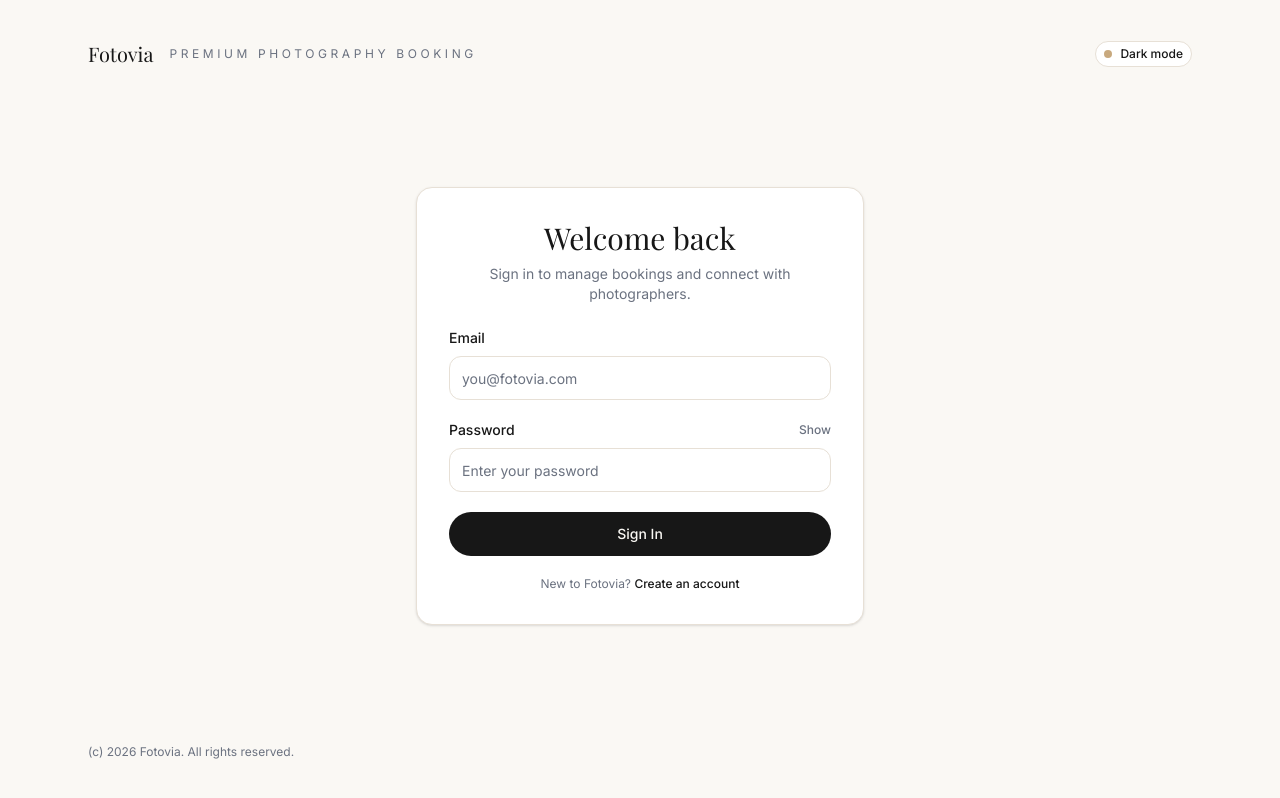
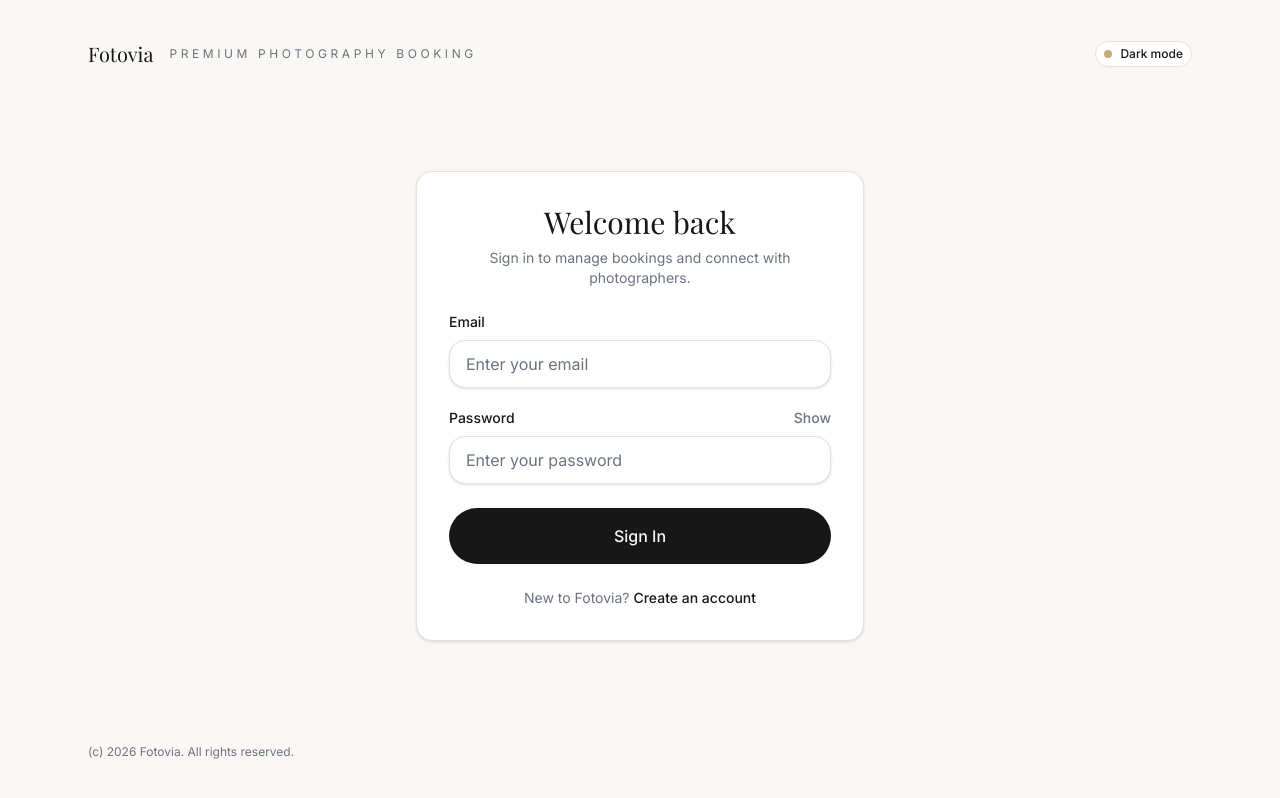
Before and after one commit to tmhuyy/fotovia, a Next.js app in the folder apps/web/: page /sign-in in a window 1280 px wide. Built offline with nearby package versions, Linux system fonts and the light colour scheme; no server answers; a web font is replaced by a local one.

Commit message:
fix: signin page

```diff
--- a/apps/web/package.json
+++ b/apps/web/package.json
@@ -11,7 +11,7 @@
         "check-types": "tsc --noEmit"
     },
     "dependencies": {
-    "@hookform/resolvers": "^3.10.0",
+        "@hookform/resolvers": "^5.1.0",
         "@tanstack/react-query": "^5.83.1",
         "axios": "^1.11.0",
         "class-variance-authority": "^0.7.1",
--- a/apps/web/src/components/ui/input.tsx
+++ b/apps/web/src/components/ui/input.tsx
@@ -5,18 +5,27 @@ export interface InputProps
     extends React.InputHTMLAttributes<HTMLInputElement> {}
 
 export const Input = React.forwardRef<HTMLInputElement, InputProps>(
-  ({ className, type, ...props }, ref) => {
+    ({ className, type = "text", ...props }, ref) => {
+        const isInvalid =
+            props["aria-invalid"] === true || props["aria-invalid"] === "true";
+
         return (
             <input
+                ref={ref}
                 type={type}
                 className={cn(
-          "flex h-11 w-full rounded-xl border border-border bg-surface px-3 text-sm text-foreground placeholder:text-muted focus-visible:outline-none focus-visible:ring-2 focus-visible:ring-accent",
-          className
+                    "flex h-12 w-full rounded-2xl border bg-surface px-4 text-base text-foreground shadow-sm transition-colors",
+                    "placeholder:text-muted disabled:cursor-not-allowed disabled:opacity-50",
+                    "focus-visible:outline-none focus-visible:ring-2",
+                    isInvalid
+                        ? "border-red-500 focus-visible:ring-red-400"
+                        : "border-border focus-visible:ring-accent/30",
+                    className,
                 )}
-        ref={ref}
                 {...props}
             />
         );
-  }
+    },
 );
+
 Input.displayName = "Input";
--- /dev/null
+++ b/apps/web/src/features/auth/components/auth-form-alert.tsx
@@ -0,0 +1,20 @@
+interface AuthFormAlertProps {
+    title: string;
+    description?: string;
+}
+
+export const AuthFormAlert = ({ title, description }: AuthFormAlertProps) => {
+    return (
+        <div
+            className="rounded-2xl border border-red-200 bg-red-50 px-4 py-3"
+            role="alert"
+            aria-live="polite"
+        >
+            <p className="text-sm font-medium text-red-700">{title}</p>
+
+            {description ? (
+                <p className="mt-1 text-sm text-red-600">{description}</p>
+            ) : null}
+        </div>
+    );
+};
--- a/apps/web/src/features/auth/components/auth-text-field.tsx
+++ b/apps/web/src/features/auth/components/auth-text-field.tsx
@@ -6,7 +6,7 @@ import { Label } from "../../../components/ui/label";
 import { FieldError } from "./field-error";
 
 interface AuthTextFieldProps {
-  name: string;
+    name: "email";
     label: string;
     type?: string;
     placeholder?: string;
@@ -27,25 +27,35 @@ export const AuthTextField = ({
         formState: { errors },
     } = useFormContext();
 
-  const fieldError = (errors as Record<string, { message?: string }>)[name];
-  const message = fieldError?.message;
+    const message =
+        typeof errors[name]?.message === "string"
+            ? errors[name]?.message
+            : undefined;
 
     return (
         <div className="space-y-2">
-      <div className="flex items-center justify-between">
-        <Label htmlFor={name}>{label}</Label>
+            <div className="flex items-center justify-between gap-3">
+                <Label
+                    htmlFor={name}
+                    className="text-sm font-medium text-foreground"
+                >
+                    {label}
+                </Label>
+
                 {helperText ? (
-          <span className="text-xs text-muted">{helperText}</span>
+                    <p className="text-xs text-muted">{helperText}</p>
                 ) : null}
             </div>
+
             <Input
                 id={name}
                 type={type}
                 placeholder={placeholder}
                 autoComplete={autoComplete}
-        aria-invalid={!!message}
+                aria-invalid={message ? "true" : "false"}
                 {...register(name)}
             />
+
             <FieldError message={message} />
         </div>
     );
--- a/apps/web/src/features/auth/components/password-field.tsx
+++ b/apps/web/src/features/auth/components/password-field.tsx
@@ -7,7 +7,7 @@ import { Label } from "../../../components/ui/label";
 import { FieldError } from "./field-error";
 
 interface PasswordFieldProps {
-  name: string;
+    name: "password";
     label: string;
     placeholder?: string;
     autoComplete?: string;
@@ -20,34 +20,45 @@ export const PasswordField = ({
     autoComplete,
 }: PasswordFieldProps) => {
     const [isVisible, setIsVisible] = useState(false);
+
     const {
         register,
         formState: { errors },
     } = useFormContext();
 
-  const fieldError = (errors as Record<string, { message?: string }>)[name];
-  const message = fieldError?.message;
+    const message =
+        typeof errors[name]?.message === "string"
+            ? errors[name]?.message
+            : undefined;
 
     return (
         <div className="space-y-2">
-      <div className="flex items-center justify-between">
-        <Label htmlFor={name}>{label}</Label>
+            <div className="flex items-center justify-between gap-3">
+                <Label
+                    htmlFor={name}
+                    className="text-sm font-medium text-foreground"
+                >
+                    {label}
+                </Label>
+
                 <button
                     type="button"
                     onClick={() => setIsVisible((prev) => !prev)}
-          className="text-xs font-medium text-muted hover:text-foreground"
+                    className="text-sm font-medium text-muted transition hover:text-foreground"
                 >
                     {isVisible ? "Hide" : "Show"}
                 </button>
             </div>
+
             <Input
                 id={name}
                 type={isVisible ? "text" : "password"}
                 placeholder={placeholder}
                 autoComplete={autoComplete}
-        aria-invalid={!!message}
+                aria-invalid={message ? "true" : "false"}
                 {...register(name)}
             />
+
             <FieldError message={message} />
         </div>
     );
--- a/apps/web/src/features/auth/components/sign-in-form.tsx
+++ b/apps/web/src/features/auth/components/sign-in-form.tsx
@@ -1,83 +1,155 @@
 "use client";
 
 import Link from "next/link";
-import { FormProvider, useForm } from "react-hook-form";
+import { useRouter } from "next/navigation";
+import {
+    FormProvider,
+    type SubmitErrorHandler,
+    useForm,
+} from "react-hook-form";
 import { zodResolver } from "@hookform/resolvers/zod";
 import { useState } from "react";
+
 import { Button } from "../../../components/ui/button";
+import { authService } from "../../../services/auth.service";
+import { normalizeApiError } from "../../../services/api/error";
+import { useAuthStore } from "../../../store/auth.store";
+
+import { signInSchema, type SignInFormValues } from "../schemas/sign-in.schema";
 import { AuthTextField } from "./auth-text-field";
 import { PasswordField } from "./password-field";
-import { signInSchema, type SignInFormValues } from "../schemas/sign-in.schema";
-import { authService } from "../../../services/auth.service";
-import { useAuthStore } from "../../../store/auth.store";
-import { normalizeApiError } from "../../../services/api/error";
+import { AuthFormAlert } from "./auth-form-alert";
+
+type FormAlertState = {
+    title: string;
+    description?: string;
+} | null;
 
 export const SignInForm = () => {
-  const [formError, setFormError] = useState<string | null>(null);
-  const [formSuccess, setFormSuccess] = useState<string | null>(null);
+    const router = useRouter();
     const { setAuth } = useAuthStore();
+
+    const [formError, setFormError] = useState<FormAlertState>(null);
+    const [isSigningIn, setIsSigningIn] = useState(false);
+
     const form = useForm<SignInFormValues>({
         resolver: zodResolver(signInSchema),
         defaultValues: {
             email: "",
             password: "",
         },
+        mode: "onChange",
+        reValidateMode: "onChange",
+        shouldFocusError: true,
+        criteriaMode: "firstError",
     });
 
-  const onSubmit = async (values: SignInFormValues) => {
+    const handleValidSubmit = async (values: SignInFormValues) => {
         setFormError(null);
-    setFormSuccess(null);
+        setIsSigningIn(true);
+
         try {
             const response = await authService.signIn(values);
-      setAuth({ accessToken: response.accessToken, user: response.user });
-      setFormSuccess("You're signed in. Welcome back.");
+
+            setAuth({
+                accessToken: response.accessToken,
+                user: response.user,
+            });
+
+            router.push("/");
+            router.refresh();
         } catch (error) {
             const { status } = normalizeApiError(
                 error,
-        "Unable to sign in. Please check your details and try again."
+                "Unable to sign in right now. Please try again.",
             );
+
             if (status === 401) {
-        setFormError("Invalid email or password.");
+                setFormError({
+                    title: "We couldn’t sign you in with those details.",
+                    description:
+                        "Check your email and password, then try again.",
+                });
                 return;
             }
-      setFormError("Unable to sign in. Please check your details and try again.");
+
+            if (status === 429) {
+                setFormError({
+                    title: "Too many attempts.",
+                    description: "Please wait a moment and try again.",
+                });
+                return;
+            }
+
+            if (status && status >= 500) {
+                setFormError({
+                    title: "Something went wrong on our side.",
+                    description: "Please try again in a moment.",
+                });
+                return;
+            }
+
+            setFormError({
+                title: "We couldn’t complete your sign in.",
+                description: "Please check your connection and try again.",
+            });
+        } finally {
+            setIsSigningIn(false);
         }
     };
 
-  const { isSubmitting } = form.formState;
+    const handleInvalidSubmit = () => {
+        setFormError(null);
+    };
 
     return (
         <FormProvider {...form}>
-      <form onSubmit={form.handleSubmit(onSubmit)} className="space-y-5">
+            <form
+                onSubmit={form.handleSubmit(
+                    handleValidSubmit,
+                    handleInvalidSubmit,
+                )}
+                noValidate
+                className="space-y-6"
+            >
+                <div className="space-y-5">
                     <AuthTextField
                         name="email"
                         label="Email"
                         type="email"
-          placeholder="you@fotovia.com"
                         autoComplete="email"
+                        placeholder="Enter your email"
                     />
+
                     <PasswordField
                         name="password"
                         label="Password"
+                        autoComplete="current-password"
                         placeholder="Enter your password"
-          autoComplete="current-password"
                     />
+                </div>
+
                 {formError ? (
-          <p className="rounded-xl border border-border bg-surface px-4 py-3 text-xs text-accent">
-            {formError}
-          </p>
+                    <AuthFormAlert
+                        title={formError.title}
+                        description={formError.description}
+                    />
                 ) : null}
-        {formSuccess ? (
-          <p className="rounded-xl border border-border bg-surface px-4 py-3 text-xs text-muted">
-            {formSuccess}
-          </p>
-        ) : null}
-        <Button type="submit" className="w-full" disabled={isSubmitting}>
-          {isSubmitting ? "Signing in..." : "Sign In"}
+
+                <Button
+                    type="submit"
+                    className="h-14 w-full rounded-full text-base font-medium"
+                    disabled={isSigningIn}
+                >
+                    {isSigningIn ? "Signing in..." : "Sign In"}
                 </Button>
-        <p className="text-center text-xs text-muted">
+
+                <p className="text-center text-sm text-muted">
                     New to Fotovia?{" "}
-          <Link href="/sign-up" className="font-medium text-foreground">
+                    <Link
+                        href="/sign-up"
+                        className="font-medium text-foreground transition hover:text-accent"
+                    >
                         Create an account
                     </Link>
                 </p>
```
Also changed, not shown: apps/web/src/features/auth/components/field-error.tsx (+8 -3 lines), apps/web/src/features/auth/schemas/sign-in.schema.ts (+6 -2 lines), packages/types/src/users/dtos/signin-user.dto.ts (+11 -11 lines), 4 other files (tests, documents, lock files or other folders). Lines whose indentation alone changed are shown as unchanged.
